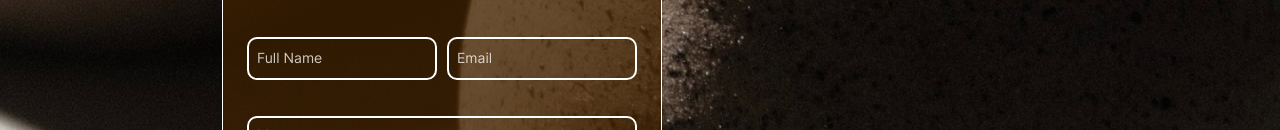
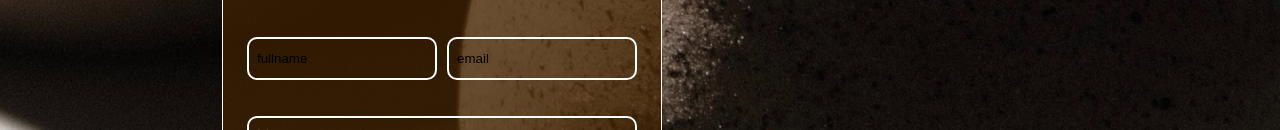
Before and after one commit to nikolozjul28/final_nikoloz_julakidze, a plain HTML site: page contact.html in a window 1280 px wide. Shown: the part 284-414 px from the top of the page. Drawn offline with Linux system fonts and the light colour scheme.

Commit message:
Update contact.html

```diff
--- a/contact.html
+++ b/contact.html
@@ -43,8 +43,8 @@
             <form action="">
                 <h2>Get  in Touch</h2>
                 <div class="inputs_container">
-                <input placeholder="Full Name" type="text" name="fullname" value="" id="">
-                <input placeholder="Email" type="email" name="email" value="" id="">
+                <input placeholder="Full Name" type="text" name="fullname" value="fullname" id="">
+                <input placeholder="Email" type="email" name="email" value="email" id="">
             </div>
                 <textarea name="Message" id="" cols="30" rows="10">Message</textarea>
                 <button class="contact_submit">SUBMIT</button>
```
